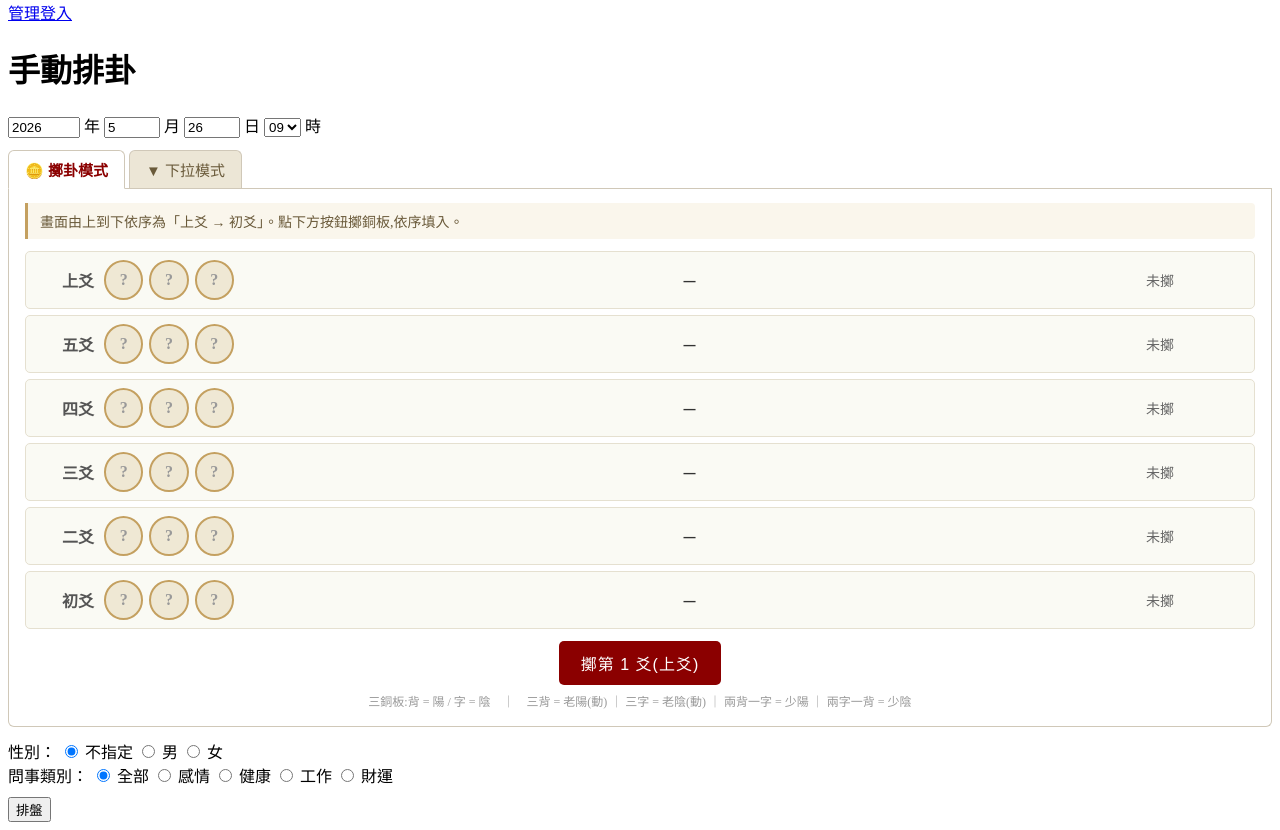
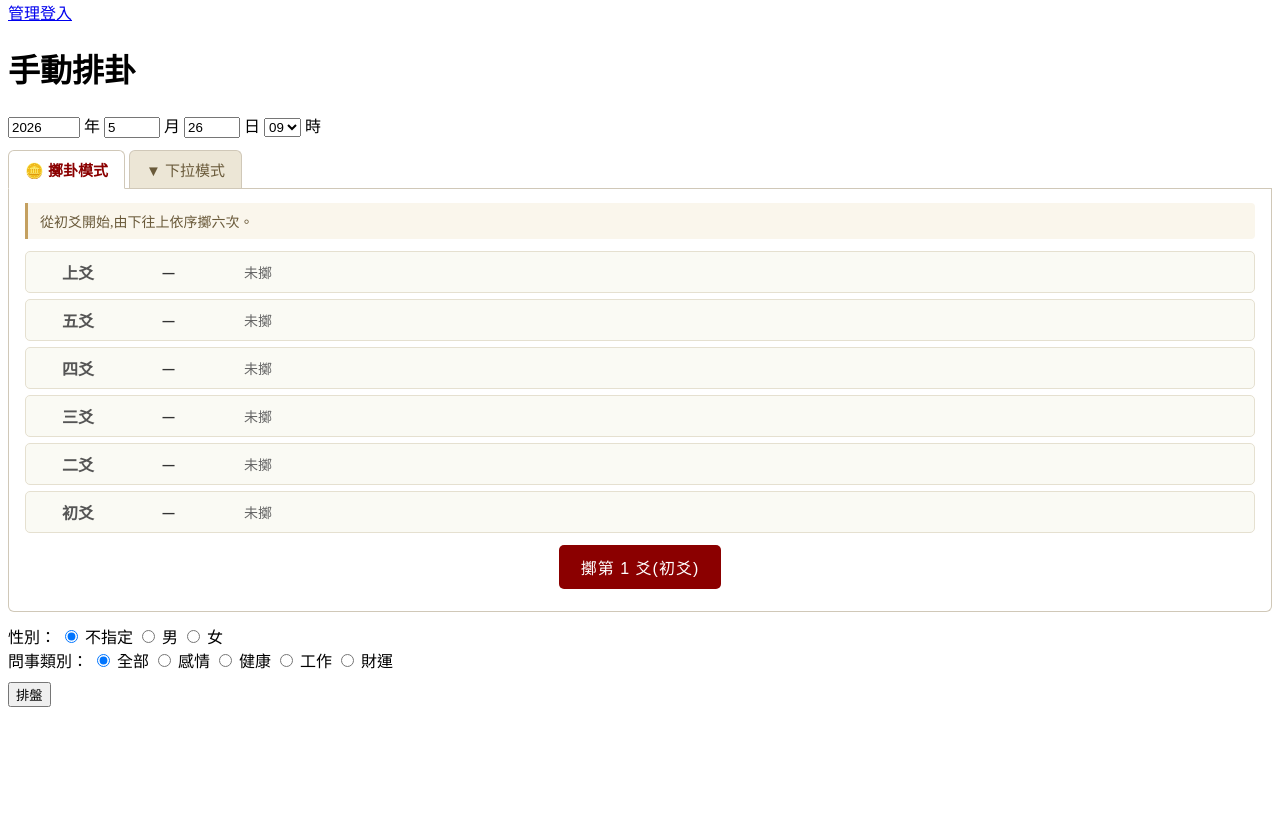
Before and after one commit to way503678/hexagram, a Flask app: page /manual in a window 1280 px wide. Shown: the part 77-907 px from the top of the page. After the commit the page ends 784 px from the top, so only its background shows below. Run offline with Flask 3, Linux system fonts and the light colour scheme; some libraries are stand-ins or nearby versions.

Commit message:
Update coin casting instructions and logic

```diff
--- a/templates/manual.html
+++ b/templates/manual.html
@@ -33,31 +33,24 @@
   {# ---- 擲卦模式 ---- #}
   <div class="mode-panel" id="panelCoin">
     <div class="coin-instructions">
-      畫面由上到下依序為「上爻 → 初爻」。點下方按鈕擲銅板,依序填入。
+      從初爻開始,由下往上依序擲六次。
     </div>
     <div class="coin-yao-list">
-      {# slot 0 在最上 = 上爻(y5);slot 5 在最下 = 初爻(y0) #}
-      {% for slot in range(6) %}
-        {% set ypos = 5 - slot %}
+      {# 畫面順序:上爻在最上、初爻在最下(傳統卦象呈現) #}
+      {# 擲卦順序:slot 0 = 初爻(最先擲),slot 5 = 上爻(最後擲) #}
+      {% for ypos in [5, 4, 3, 2, 1, 0] %}
+        {% set slot = ypos %}
         {% set ypos_name = ['初','二','三','四','五','上'][ypos] %}
         <div class="coin-yao-row" data-slot="{{ slot }}" data-ypos="{{ ypos }}">
           <span class="coin-yao-label">{{ ypos_name }}爻</span>
-          <span class="coin-display">
-            <span class="coin">?</span>
-            <span class="coin">?</span>
-            <span class="coin">?</span>
-          </span>
           <span class="coin-symbol">—</span>
           <span class="coin-name">未擲</span>
         </div>
       {% endfor %}
     </div>
     <div class="coin-controls">
-      <button type="button" id="btnCast" class="coin-btn">擲第 1 爻(上爻)</button>
+      <button type="button" id="btnCast" class="coin-btn">擲第 1 爻(初爻)</button>
       <button type="button" id="btnReset" class="coin-btn coin-btn-reset" style="display:none;">重新擲卦</button>
-    </div>
-    <div class="coin-legend">
-      三銅板:背 = 陽 / 字 = 陰　｜　三背 = 老陽(動) ｜ 三字 = 老陰(動) ｜ 兩背一字 = 少陽 ｜ 兩字一背 = 少陰
     </div>
   </div>
 
@@ -251,47 +244,35 @@
       btnReset.style.display = '';
       return;
     }
-    var ypos = 5 - currentSlot;
+    var ypos = currentSlot;  // slot 0 = 初爻, slot 5 = 上爻
     btnCast.textContent = '擲第 ' + (currentSlot + 1) + ' 爻(' + yposNames[ypos] + '爻)';
-  }
-
-  function animateCoin(coinEl, finalValue, delay) {
-    return new Promise(function(resolve){
-      coinEl.classList.add('coin-flipping');
-      var flips = 0;
-      var interval = setInterval(function(){
-        coinEl.textContent = Math.random() < 0.5 ? '背' : '字';
-        flips++;
-        if (flips >= 6) {
-          clearInterval(interval);
-          coinEl.classList.remove('coin-flipping');
-          coinEl.textContent = finalValue === 1 ? '背' : '字';
-          coinEl.classList.add(finalValue === 1 ? 'coin-yang' : 'coin-yin');
-          resolve();
-        }
-      }, 60 + delay);
-    });
   }
 
   btnCast.addEventListener('click', function(){
     if (currentSlot >= 6) return;
     btnCast.disabled = true;
     var slot = currentSlot;
-    var ypos = 5 - slot;
+    var ypos = slot;  // slot 0 = 初爻(y0), slot 5 = 上爻(y5)
     var row = document.querySelector('.coin-yao-row[data-slot="' + slot + '"]');
-    var coinEls = row.querySelectorAll('.coin');
-    coinEls.forEach(function(c){
-      c.classList.remove('coin-yang','coin-yin');
-      c.textContent = '?';
-    });
+    var symbolEl = row.querySelector('.coin-symbol');
+    var nameEl = row.querySelector('.coin-name');
+
+    // 短暫「擲卦中」效果(隨機跳動 ~400ms)
+    symbolEl.textContent = '⋯';
+    nameEl.textContent = '擲卦中...';
+    row.classList.add('coin-yao-rolling');
+
+    var flips = 0;
+    var ticker = setInterval(function(){
+      var preview = castOneYao();
+      symbolEl.textContent = preview.symbol;
+      flips++;
+      if (flips >= 5) {
+        clearInterval(ticker);
         var result = castOneYao();
-    Promise.all([
-      animateCoin(coinEls[0], result.coins[0], 0),
-      animateCoin(coinEls[1], result.coins[1], 30),
-      animateCoin(coinEls[2], result.coins[2], 60)
-    ]).then(function(){
-      row.querySelector('.coin-symbol').textContent = result.symbol;
-      row.querySelector('.coin-name').textContent = result.name;
+        symbolEl.textContent = result.symbol;
+        nameEl.textContent = result.name;
+        row.classList.remove('coin-yao-rolling');
         row.classList.add('coin-yao-done');
         if (result.val === '1,1' || result.val === '0,1') {
           row.classList.add('coin-yao-moving');
@@ -300,17 +281,14 @@
         currentSlot++;
         btnCast.disabled = false;
         updateCastButtonLabel();
-    });
+      }
+    }, 80);
   });
 
   btnReset.addEventListener('click', function(){
     currentSlot = 0;
     document.querySelectorAll('.coin-yao-row').forEach(function(row){
-      row.classList.remove('coin-yao-done','coin-yao-moving');
-      row.querySelectorAll('.coin').forEach(function(c){
-        c.classList.remove('coin-yang','coin-yin');
-        c.textContent = '?';
-      });
+      row.classList.remove('coin-yao-done','coin-yao-moving','coin-yao-rolling');
       row.querySelector('.coin-symbol').textContent = '—';
       row.querySelector('.coin-name').textContent = '未擲';
     });
```
Lines whose indentation alone changed are shown as unchanged.
